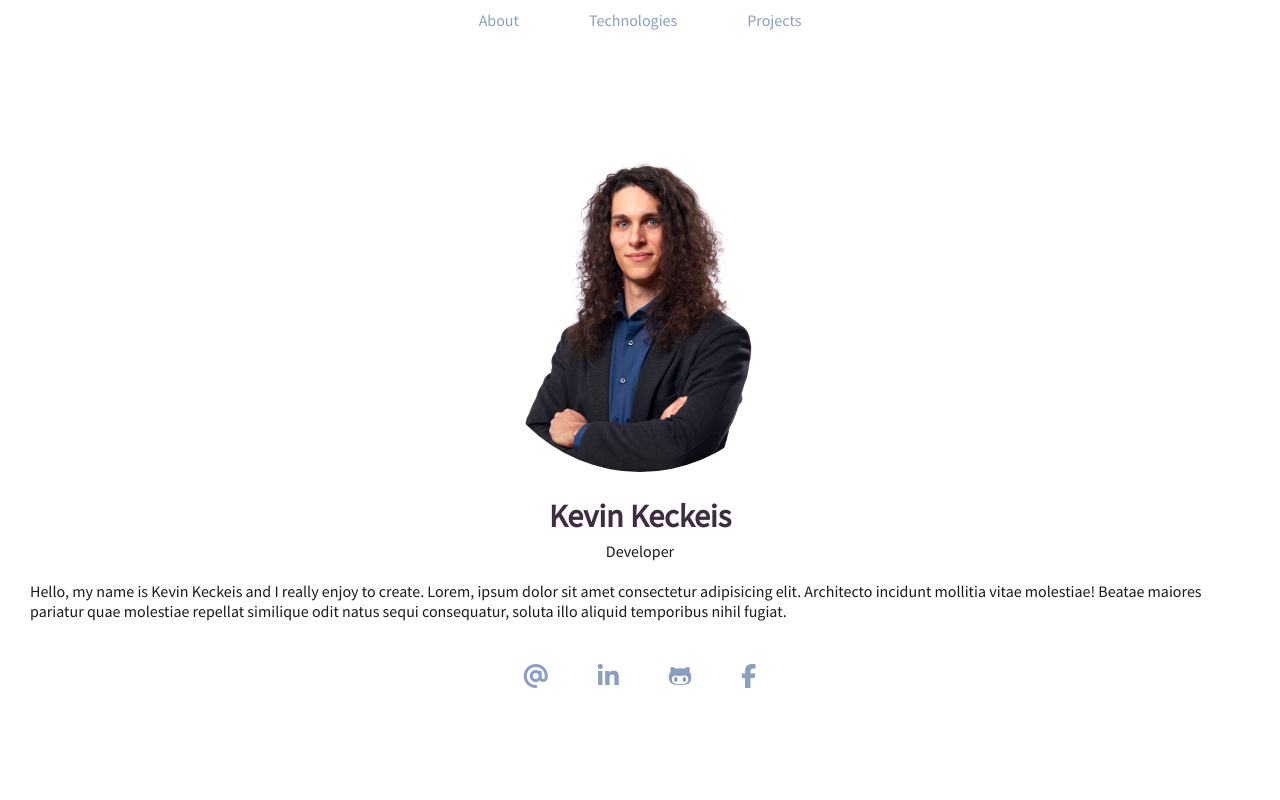
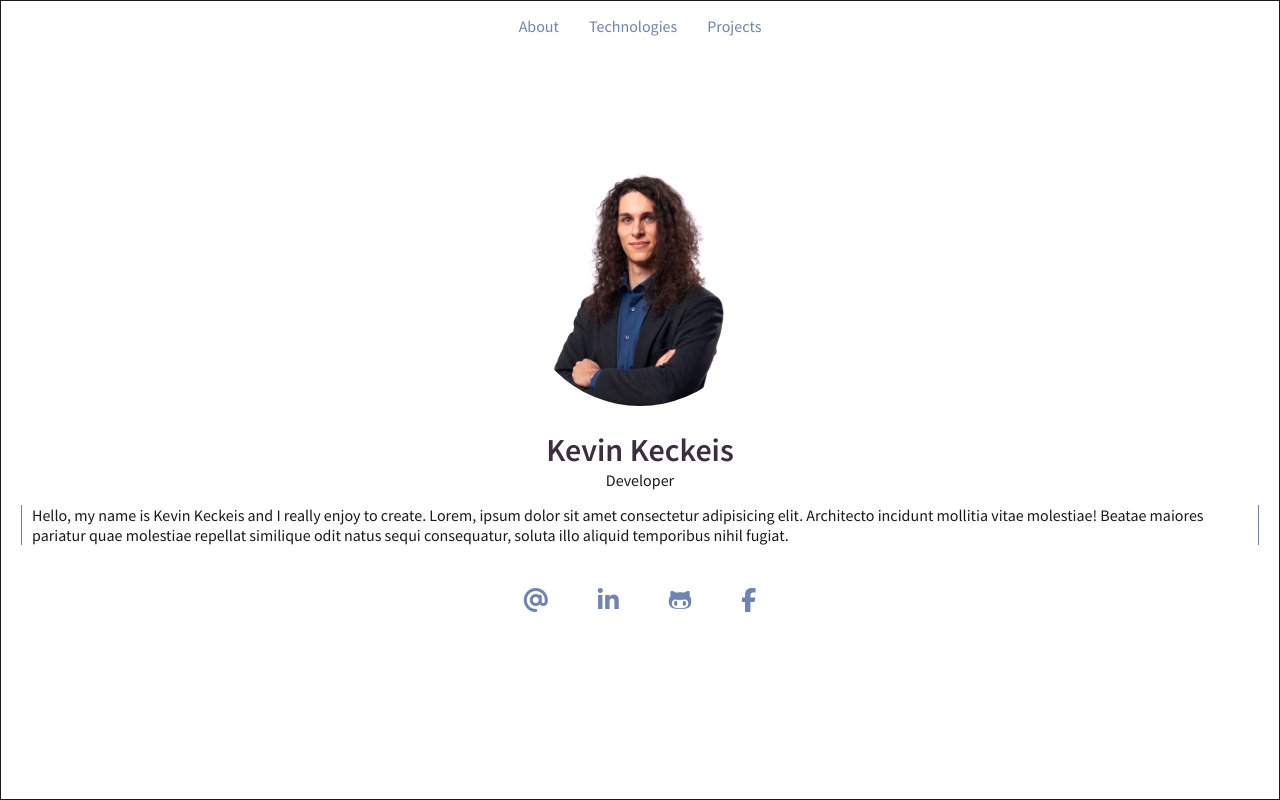
Before and after one commit to kevinkeckeis/kevinkeckeis.github.io, a plain HTML site: page index.html in a window 1280 px wide. Drawn offline with Linux system fonts and the light colour scheme.

Commit message:
improve style about

```diff
--- a/css/style.css
+++ b/css/style.css
@@ -1,4 +1,4 @@
-@import url('https://fonts.googleapis.com/css2?family=Source+Sans+Pro:wght@200;300;400&display=swap');
+@import url('https://fonts.googleapis.com/css2?family=Source+Sans+Pro:wght@200;300;400;500;600&display=swap');
 
 /* Set general rules   */
 :root {
@@ -25,34 +25,31 @@ body {
 }
 
 .container {
-  display: grid;
-  grid-template-areas:
-    'header'
-    'main'
-    'footer';
-
   height: 100vh;
   scroll-behavior: smooth;
   overflow-y: scroll;
   scroll-snap-type: y proximity;
+  padding: 0 20px;
+  border: #191a19 1px solid;
+  /* display: flex;
+  flex-direction: column; */
 }
 
 /* Header */
 header {
+  scroll-snap-align: start;
+  background-color: white;
   grid-area: header;
-  position: absolute;
-  /* background-color: rgba(200, 200, 200, 0.5); */
+  position: sticky;
   width: 100%;
   top: 0px;
+  padding: 15px;
+  z-index: 1;
 }
 
-header nav {
-  padding: 10px;
-}
-
-header ol {
+header ul {
   display: flex;
-  gap: 30px;
+  gap: 20px;
   justify-content: center;
 }
 
@@ -61,13 +58,11 @@ header li {
 }
 
 header a {
-  margin: 10px;
-  padding: 10px;
+  padding: 10px 5px;
 }
 
 a {
   color: var(--text-color-accent3);
-  opacity: 0.8;
   text-decoration: none;
 }
 
@@ -80,9 +75,11 @@ a:hover {
 }
 
 main {
-  grid-area: main;
-  padding: 0px 30px;
-  animation: moveAndFadeIn 1s linear 0.6s both;
+  display: grid;
+  grid-template-areas:
+    'about'
+    'technologies'
+    'projects';
 }
 
 footer {
@@ -107,11 +104,9 @@ h2 {
 .technologies,
 .projects {
   height: 100vh;
-  scroll-snap-align: center;
-  padding-top: 4rem;
+  animation: moveAndFadeIn 1s linear 0.6s both;
 }
 
-/* Article Contact */
 .contact {
   display: flex;
   flex-flow: row nowrap;
@@ -119,20 +114,25 @@ h2 {
 }
 
 .about {
+  grid-area: about;
   display: flex;
   flex-direction: column;
   align-items: center;
   justify-content: center;
+  margin-top: -50px;
+  scroll-snap-align: start;
 }
 
 .about__title {
-  padding-top: 5px;
   text-align: center;
 }
 
 .about__description {
   text-align: left;
-  padding-top: 20px;
+  margin-top: 15px;
+  padding: 0px 10px;
+  border-left: 1px solid var(--text-color-accent3);
+  border-right: 1px solid var(--text-color-accent3);
 }
 
 .about__contact {
@@ -152,10 +152,51 @@ h2 {
 }
 
 .about img {
-  height: 40vh;
+  height: 30vh;
   border-radius: 50%;
   animation: moveAndFadeIn 1s linear 0.5s both;
 }
 
 .technologies {
+  scroll-snap-align: start;
+  grid-area: technologies;
+  padding-top: 50px;
 }
+
+.projects {
+  scroll-snap-align: start;
+  grid-area: projects;
+  padding-top: 50px;
+}
+
+/* @media (min-width: 500px) {
+  .container {
+    grid-template-columns: 1fr 2fr 2fr 1fr;
+    grid-template-areas:
+      '. about .'
+      '. technologies . '
+      '. projects .';
+  }
+
+  header,
+  main,
+  footer {
+    width: 500px;
+  }
+} */
+
+@keyframes moveAndFadeIn {
+  0% {
+    opacity: 0;
+    transform: translateX(-6px);
+  }
+  40% {
+    opacity: 0.8;
+    transform: translateX(-3px);
+  }
+
+  100% {
+    opacity: 1;
+    transform: translateX(0px);
+  }
+}
--- a/index.html
+++ b/index.html
@@ -18,11 +18,11 @@
     <div class="container">
       <header>
         <nav>
-          <ol>
+          <ul>
             <li><a href="#about">About</a></li>
             <li><a href="#technologies">Technologies</a></li>
             <li><a href="#projects">Projects</a></li>
-          </ol>
+          </ul>
         </nav>
       </header>
       <main>
@@ -60,8 +60,10 @@
             </a>
           </div>
         </section>
-        <section class="technologies" id="technologies">Technologies</section>
-        <section class="projects" id="projects">Projects</section>
+        <section class="technologies" id="technologies">
+          <h2>Technologies</h2>
+        </section>
+        <section class="projects" id="projects"><h2>Projects</h2></section>
       </main>
       <footer></footer>
     </div>
```
